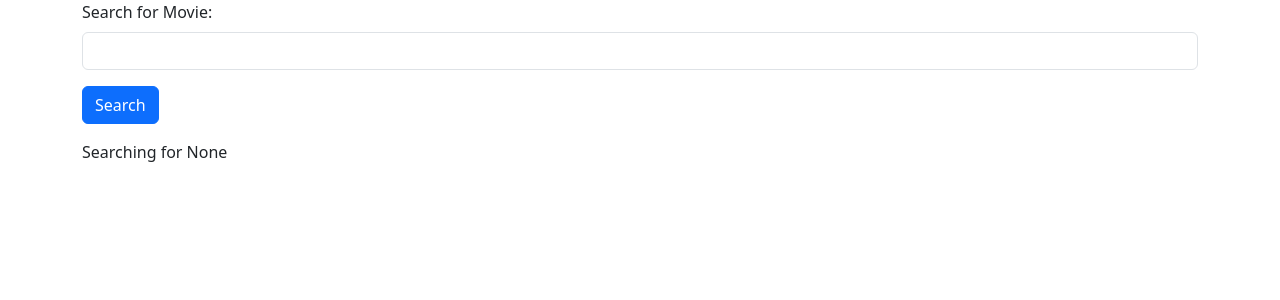
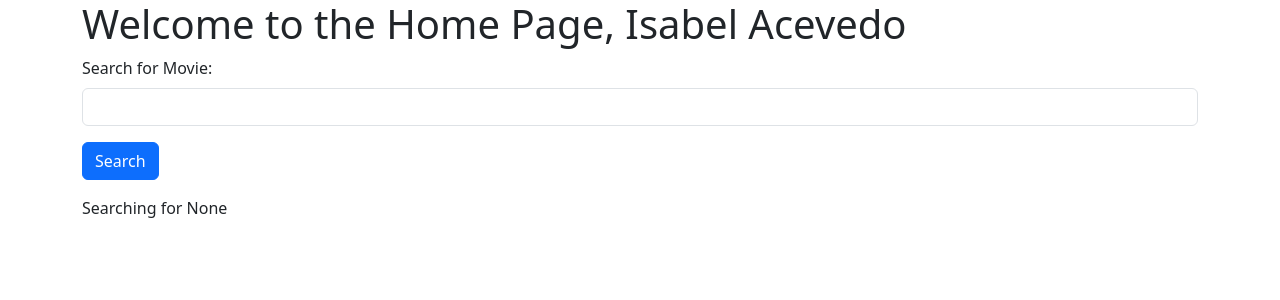
Before and after one commit to isaace11/Workshop1P1, a Django app: page / in a window 1280 px wide. Shown: the top 300 px of the page. Run offline with Django 5.2, Linux system fonts and the light colour scheme; data that the repository does not hold is empty.

Commit message:
visualizacion de peliculas con estilo

```diff
--- a/movie/templates/home.html
+++ b/movie/templates/home.html
@@ -3,6 +3,8 @@
 </head>
 
 <div class="container">
+    <h1>Welcome to the Home Page, {{ name }}</h1>
+
     <form action="">
         <div class="mb-3">
             <label for="searchMovie" class="form-label">
--- a/movie/views.py
+++ b/movie/views.py
@@ -11,7 +11,11 @@ def home(request):
     else:
         movies = Movie.objects.all()
 
-    return render(request, 'home.html', {'searchTerm': searchTerm, 'movies': movies})
+    return render(request, 'home.html', {
+        'name': 'Isabel Acevedo',
+        'searchTerm': searchTerm,
+        'movies': movies
+    })
 
 
 def about(request):
```
